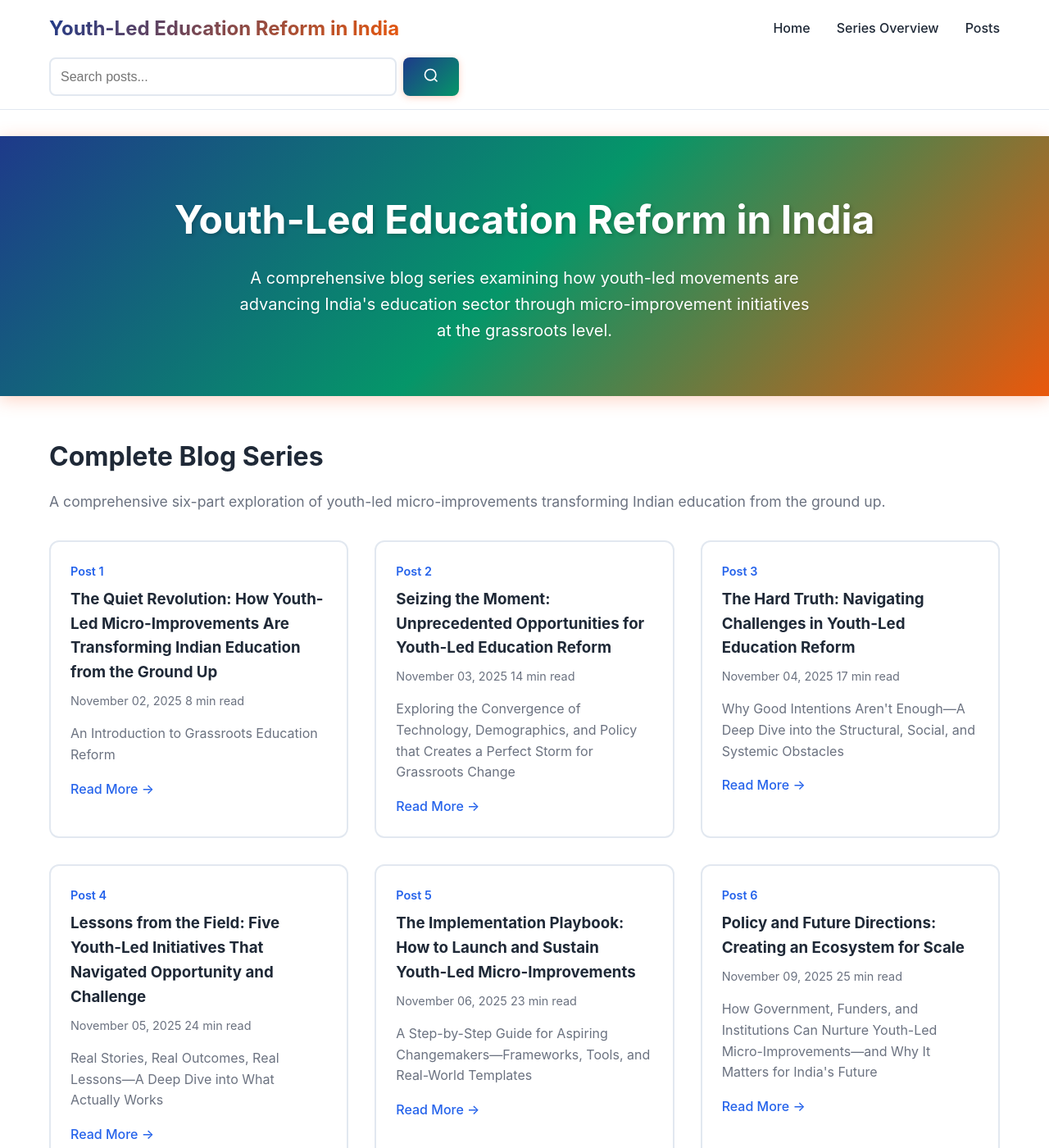
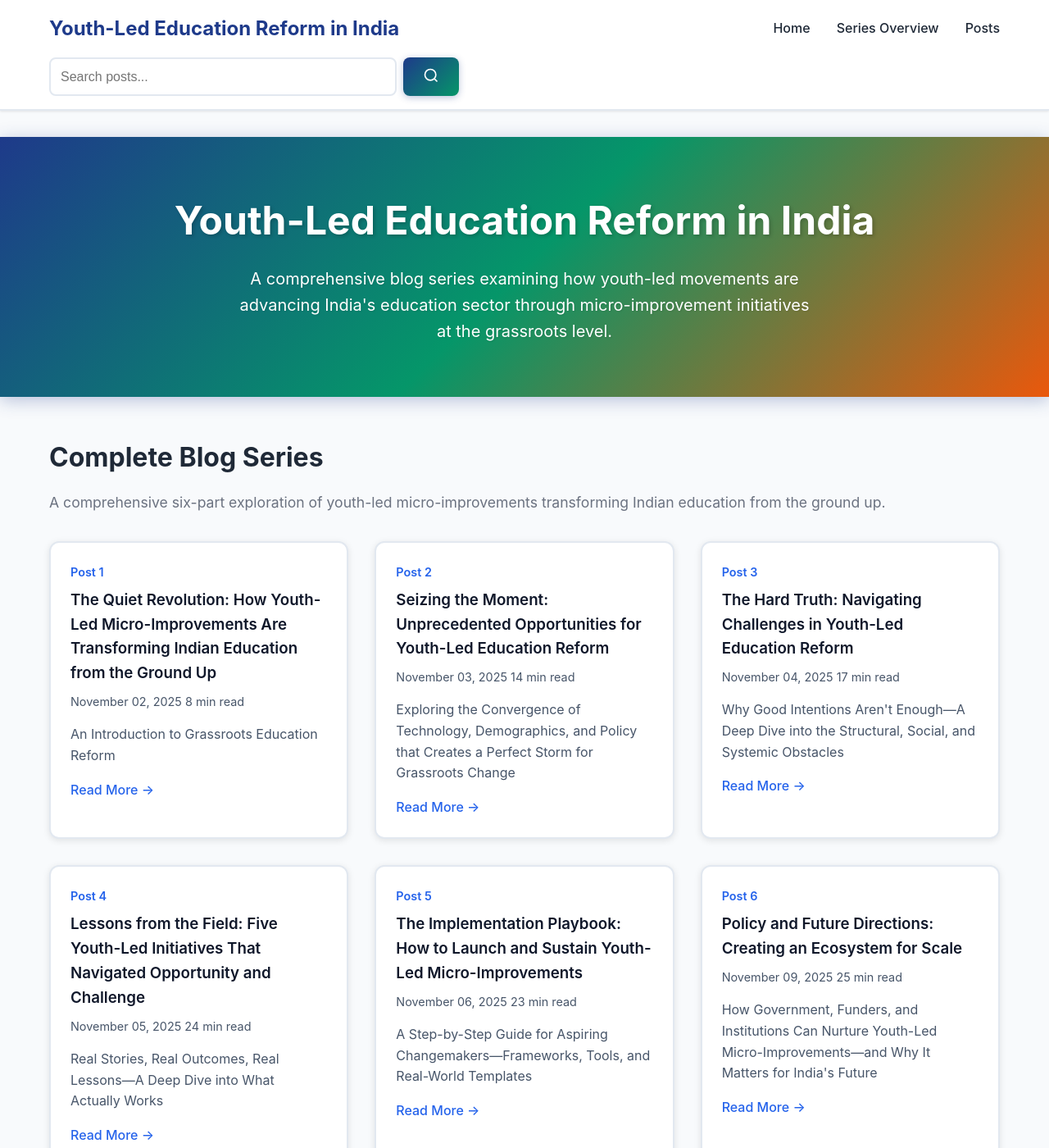
Before and after one commit to rayjyotir5/Youth_Led_Education_Reform_India, a Jekyll site: the page built from index.html, in a window 1280 px wide and 1400 px high. Shown: the whole window at 82% size. Built offline with Jekyll 4.4.1, drawn with Linux system fonts in a browser that asks for light colours.

Commit message:
feat: update to official Shikshalokam design system with refined color palette

```diff
--- a/assets/css/main.scss
+++ b/assets/css/main.scss
@@ -26,7 +26,8 @@
     font-family: $font-family;
     line-height: 1.6;
     color: $text-color;
-    background-color: #ffffff;
+    background-color: $light-bg;
+    font-size: 16px;
 }
 
 .container {
@@ -38,13 +39,14 @@
 // Header
 .site-header {
     background-color: #ffffff;
-    border-bottom: 1px solid $border-color;
+    border-bottom: 2px solid $border-color;
     padding: 1rem 0;
     position: sticky;
     top: 0;
     z-index: 100;
-    background-color: rgba(255, 255, 255, 0.95);
-    backdrop-filter: blur(10px);
+    background-color: rgba(255, 255, 255, 0.98);
+    backdrop-filter: blur(12px);
+    box-shadow: 0 1px 3px rgba(0, 0, 0, 0.1);
 
     .header-content {
         display: flex;
@@ -54,17 +56,14 @@
 
     .site-title {
         font-size: 1.5rem;
-        font-weight: bold;
-        background: linear-gradient(135deg, $primary-color 0%, $accent-color 100%);
-        -webkit-background-clip: text;
-        -webkit-text-fill-color: transparent;
-        background-clip: text;
+        font-weight: 700;
+        color: $primary-color;
         text-decoration: none;
-        transition: all 0.3s;
+        transition: all 0.3s ease;
 
         &:hover {
-            transform: translateY(-2px);
-            filter: brightness(1.1);
+            color: $secondary-color;
+            transform: translateY(-1px);
         }
     }
 
@@ -78,7 +77,7 @@
             text-decoration: none;
             font-weight: 500;
             position: relative;
-            transition: color 0.3s;
+            transition: all 0.3s ease;
 
             &::after {
                 content: '';
@@ -87,7 +86,7 @@
                 left: 0;
                 width: 0;
                 height: 2px;
-                background: linear-gradient(90deg, $primary-color 0%, $accent-color 100%);
+                background: linear-gradient(90deg, $primary-color 0%, $secondary-color 100%);
                 transition: width 0.3s ease;
             }
 
@@ -138,7 +137,7 @@
             &:focus {
                 outline: none;
                 border-color: $primary-color;
-                box-shadow: 0 0 0 3px rgba(255, 107, 53, 0.1);
+                box-shadow: 0 0 0 3px rgba(30, 58, 138, 0.1);
             }
         }
 
@@ -151,11 +150,11 @@
             cursor: pointer;
             font-weight: 600;
             transition: all 0.3s ease;
-            box-shadow: 0 2px 8px rgba(255, 107, 53, 0.3);
+            box-shadow: 0 2px 8px rgba(30, 58, 138, 0.3);
 
             &:hover {
                 transform: translateY(-2px);
-                box-shadow: 0 4px 12px rgba(255, 107, 53, 0.4);
+                box-shadow: 0 4px 12px rgba(30, 58, 138, 0.4);
             }
         }
     }
@@ -215,24 +214,29 @@
         .post-title {
             font-size: 2.5rem;
             margin-bottom: 0.5rem;
-            color: $text-color;
+            color: $dark-text;
+            font-weight: 700;
+            line-height: 1.2;
         }
 
         .post-subtitle {
             font-size: 1.25rem;
-            color: #6b7280;
+            color: $medium-text;
             font-style: italic;
             margin-bottom: 1rem;
+            line-height: 1.4;
         }
 
         .post-meta {
             display: flex;
             gap: 1rem;
-            color: #6b7280;
+            color: $medium-text;
             font-size: 0.9rem;
+            flex-wrap: wrap;
 
             .reading-time {
                 font-weight: 500;
+                color: $primary-color;
             }
         }
     }
@@ -243,7 +247,7 @@
         border-radius: 12px;
         margin-bottom: 2rem;
         border-left: 5px solid $primary-color;
-        box-shadow: 0 2px 8px rgba(255, 107, 53, 0.1);
+        box-shadow: 0 2px 8px rgba(30, 58, 138, 0.1);
 
         a {
             color: $primary-color;
@@ -252,7 +256,7 @@
             transition: color 0.2s;
 
             &:hover {
-                color: $accent-color;
+                color: $secondary-color;
                 text-decoration: underline;
             }
         }
@@ -272,13 +276,15 @@
         h2, h3, h4 {
             margin-top: 2rem;
             margin-bottom: 1rem;
-            color: $text-color;
+            color: $dark-text;
+            line-height: 1.3;
         }
 
         h2 {
             font-size: 2rem;
+            font-weight: 700;
             border-bottom: 3px solid transparent;
-            background-image: linear-gradient(90deg, $primary-color 0%, $accent-color 100%);
+            background-image: linear-gradient(90deg, $primary-color 0%, $secondary-color 100%);
             background-size: 100% 3px;
             background-repeat: no-repeat;
             background-position: 0 100%;
@@ -287,10 +293,12 @@
 
         h3 {
             font-size: 1.5rem;
+            font-weight: 600;
         }
 
         h4 {
             font-size: 1.25rem;
+            font-weight: 600;
         }
 
         p {
@@ -307,13 +315,15 @@
         }
 
         blockquote {
-            border-left: 5px solid $accent-color;
-            background: linear-gradient(90deg, rgba(0, 168, 150, 0.05) 0%, transparent 100%);
+            border-left: 5px solid $primary-color;
+            background: linear-gradient(90deg, rgba(30, 58, 138, 0.05) 0%, transparent 100%);
             padding: 1rem 1rem 1rem 1.5rem;
             margin: 1.5rem 0;
-            color: #4b5563;
+            color: $medium-text;
             font-style: italic;
             border-radius: 0 8px 8px 0;
+            font-size: 1.1em;
+            line-height: 1.5;
         }
 
         code {
@@ -370,12 +380,12 @@
     position: sticky;
     top: 100px;
     border: 2px solid $border-color;
-    box-shadow: 0 2px 8px rgba(255, 107, 53, 0.08);
+    box-shadow: 0 2px 8px rgba(30, 58, 138, 0.08);
 
     h3 {
         font-size: 1.1rem;
         margin-bottom: 1rem;
-        color: $text-color;
+        color: $dark-text;
         font-weight: 700;
         border-bottom: 2px solid $primary-color;
         padding-bottom: 0.5rem;
@@ -396,7 +406,7 @@
 
                 &.toc-h2 {
                     font-weight: 600;
-                    color: $text-color;
+                    color: $dark-text;
                 }
 
                 &.toc-h3 {
@@ -412,9 +422,9 @@
                 }
 
                 &.active {
-                    color: $accent-color;
+                    color: $secondary-color;
                     font-weight: 600;
-                    border-left: 3px solid $accent-color;
+                    border-left: 3px solid $secondary-color;
                     padding-left: 0.5rem;
                     margin-left: -0.5rem;
                 }
@@ -484,12 +494,13 @@
         background: linear-gradient(135deg, $primary-color 0%, $secondary-color 50%, $accent-color 100%);
         color: white;
         margin-bottom: 3rem;
-        box-shadow: 0 4px 20px rgba(255, 107, 53, 0.3);
+        box-shadow: 0 4px 20px rgba(30, 58, 138, 0.3);
 
         h1 {
             font-size: 3rem;
             margin-bottom: 1rem;
             text-shadow: 2px 2px 4px rgba(0, 0, 0, 0.2);
+            font-weight: 700;
         }
 
         p {
@@ -497,6 +508,7 @@
             max-width: 700px;
             margin: 0 auto;
             text-shadow: 1px 1px 2px rgba(0, 0, 0, 0.1);
+            line-height: 1.6;
         }
     }
 
@@ -515,6 +527,7 @@
         transition: all 0.3s ease;
         position: relative;
         overflow: hidden;
+        box-shadow: 0 2px 8px rgba(0, 0, 0, 0.1);
 
         &::before {
             content: '';
@@ -523,13 +536,13 @@
             left: 0;
             right: 0;
             height: 4px;
-            background: linear-gradient(90deg, $primary-color 0%, $accent-color 100%);
+            background: linear-gradient(90deg, $primary-color 0%, $secondary-color 100%);
             transform: scaleX(0);
             transition: transform 0.3s ease;
         }
 
         &:hover {
-            box-shadow: 0 8px 24px rgba(255, 107, 53, 0.2);
+            box-shadow: 0 8px 24px rgba(30, 58, 138, 0.2);
             border-color: $primary-color;
             transform: translateY(-4px);
 
@@ -542,8 +555,9 @@
             margin-bottom: 0.5rem;
 
             a {
-                color: $text-color;
+                color: $dark-text;
                 text-decoration: none;
+                font-weight: 600;
 
                 &:hover {
                     color: $primary-color;
@@ -552,13 +566,14 @@
         }
 
         .post-meta {
-            color: #6b7280;
+            color: $medium-text;
             font-size: 0.9rem;
             margin-bottom: 1rem;
         }
 
         p {
-            color: #6b7280;
+            color: $medium-text;
+            line-height: 1.6;
         }
     }
 }
@@ -569,7 +584,7 @@
     padding: 3rem 0 1rem;
     margin-top: 4rem;
     border-top: 3px solid transparent;
-    border-image: linear-gradient(90deg, $primary-color 0%, $accent-color 100%);
+    border-image: linear-gradient(90deg, $primary-color 0%, $secondary-color 100%);
     border-image-slice: 1;
 
     .footer-content {
@@ -581,7 +596,7 @@
         .footer-section {
             h3 {
                 margin-bottom: 1rem;
-                color: $text-color;
+                color: $dark-text;
                 font-weight: 700;
                 position: relative;
                 padding-bottom: 0.5rem;
@@ -593,7 +608,7 @@
                     left: 0;
                     width: 40px;
                     height: 3px;
-                    background: linear-gradient(90deg, $primary-color 0%, $accent-color 100%);
+                    background: linear-gradient(90deg, $primary-color 0%, $secondary-color 100%);
                 }
             }
 
@@ -604,7 +619,7 @@
                     margin-bottom: 0.5rem;
 
                     a {
-                        color: #6b7280;
+                        color: $medium-text;
                         text-decoration: none;
                         transition: all 0.2s;
 
@@ -617,7 +632,7 @@
             }
 
             p {
-                color: #6b7280;
+                color: $medium-text;
                 margin-bottom: 0.5rem;
 
                 a {
@@ -627,7 +642,7 @@
                     transition: color 0.2s;
 
                     &:hover {
-                        color: $accent-color;
+                        color: $secondary-color;
                     }
                 }
             }
@@ -638,7 +653,7 @@
         text-align: center;
         padding-top: 2rem;
         border-top: 1px solid $border-color;
-        color: #6b7280;
+        color: $medium-text;
         font-size: 0.9rem;
     }
 }
```
